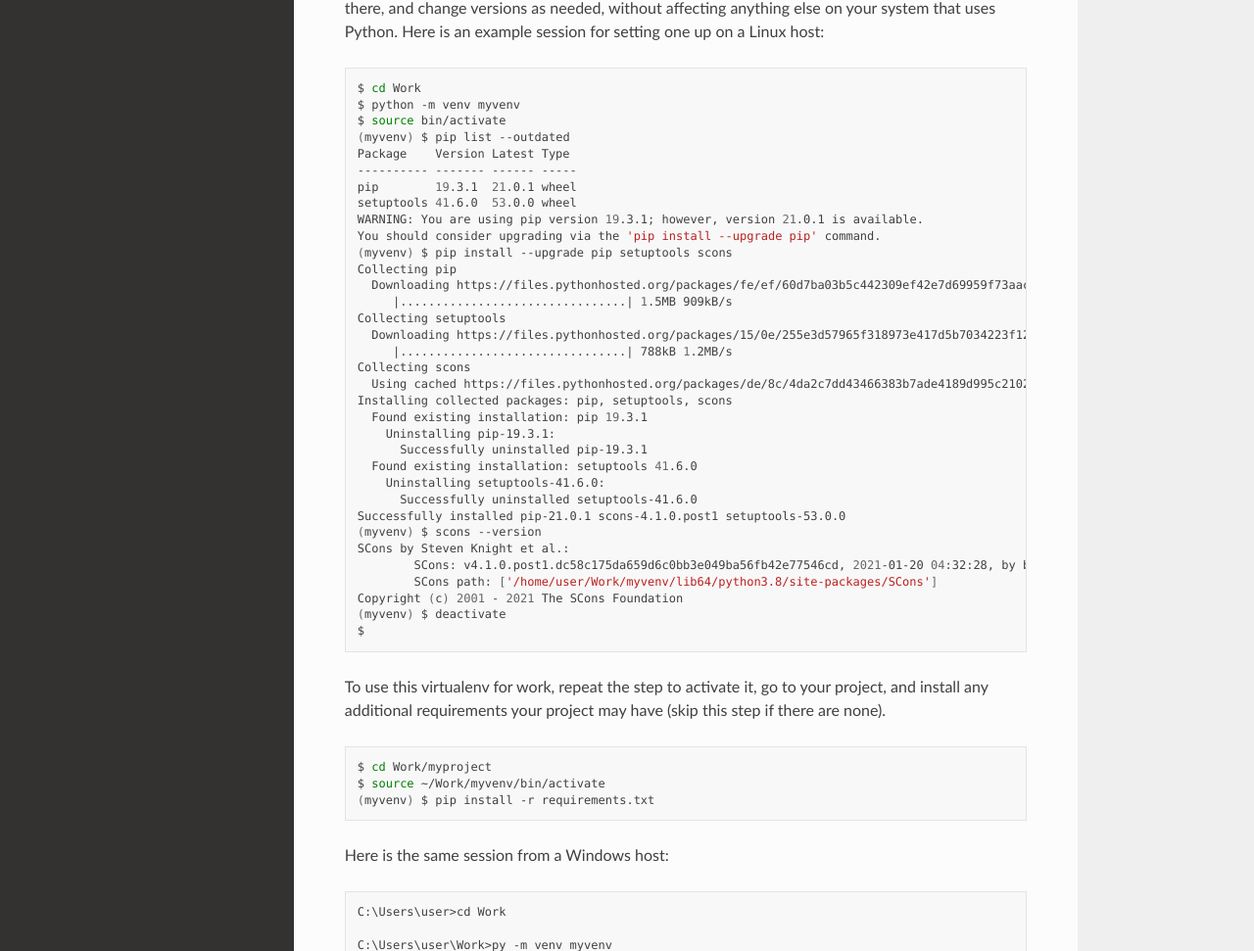
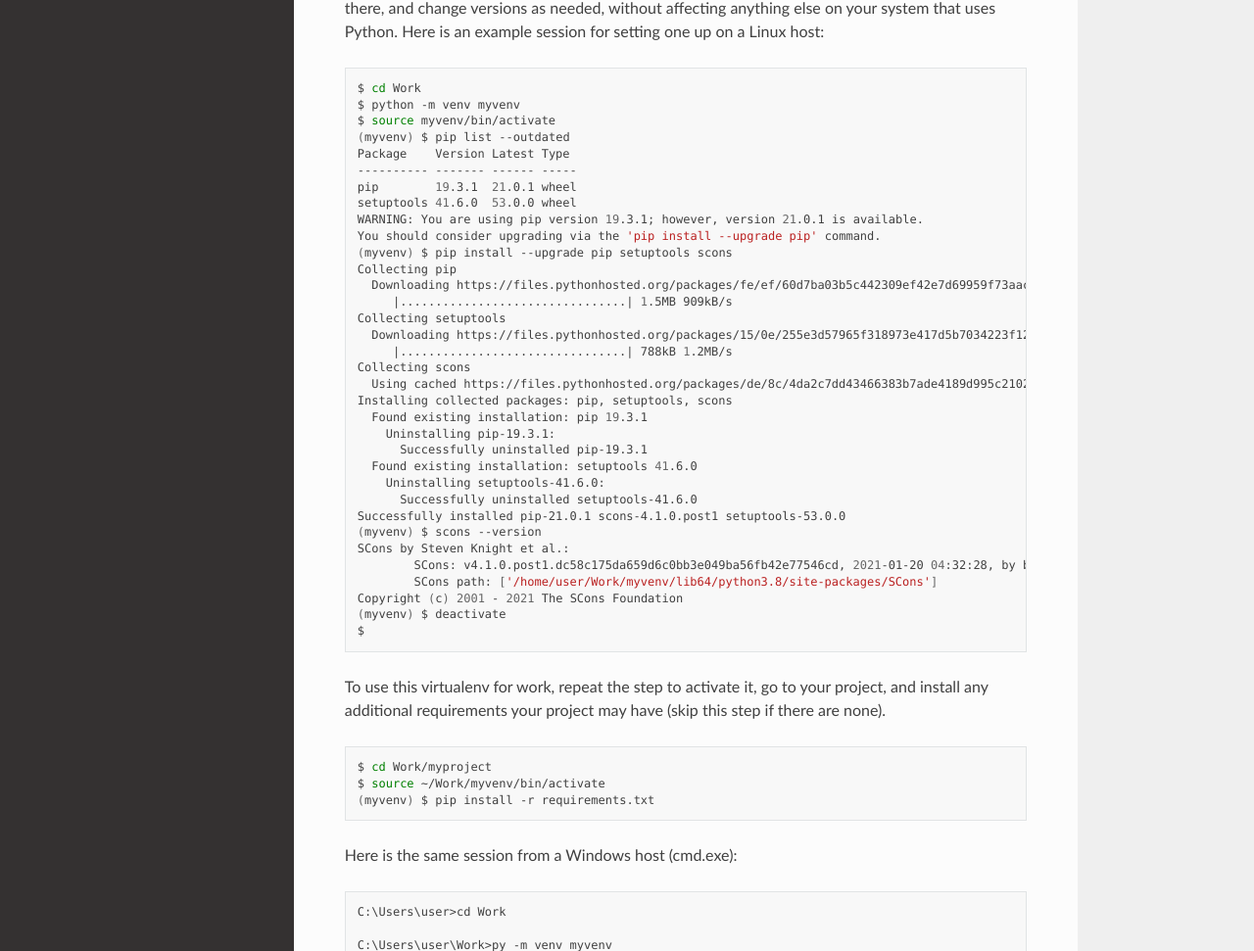
Before and after one commit to SCons/cookbook, a Sphinx documentation site: the page built from docs/recipes/virtualenv.rst, in a window 1280 px wide and 1400 px high. Shown: the part 211-1182 px from the top of the window at 98% size. Built offline with Sphinx 7.4.7 and the Read the Docs theme 2.0.0, drawn with Linux system fonts in a browser that asks for light colours.

Commit message:
Review fix: virtualenv startup fixed
An earlier fix removed the cd to the created venv, but
the session startup capture wasn't updated to reflect that we're
not in the env when activating.  Activate call updated.

Signed-off-by: Mats Wichmann <mats@linux.com>

```diff
--- a/docs/recipes/virtualenv.rst
+++ b/docs/recipes/virtualenv.rst
@@ -12,7 +12,7 @@ for setting one up on a Linux host:
 
    $ cd Work
    $ python -m venv myvenv
-   $ source bin/activate
+   $ source myvenv/bin/activate
    (myvenv) $ pip list --outdated
    Package    Version Latest Type
    ---------- ------- ------ -----
@@ -57,7 +57,7 @@ any additional requirements your project may have
    (myvenv) $ pip install -r requirements.txt
 
 
-Here is the same session from a Windows host:
+Here is the same session from a Windows host (cmd.exe):
 
 .. code:: cmd
 
```
